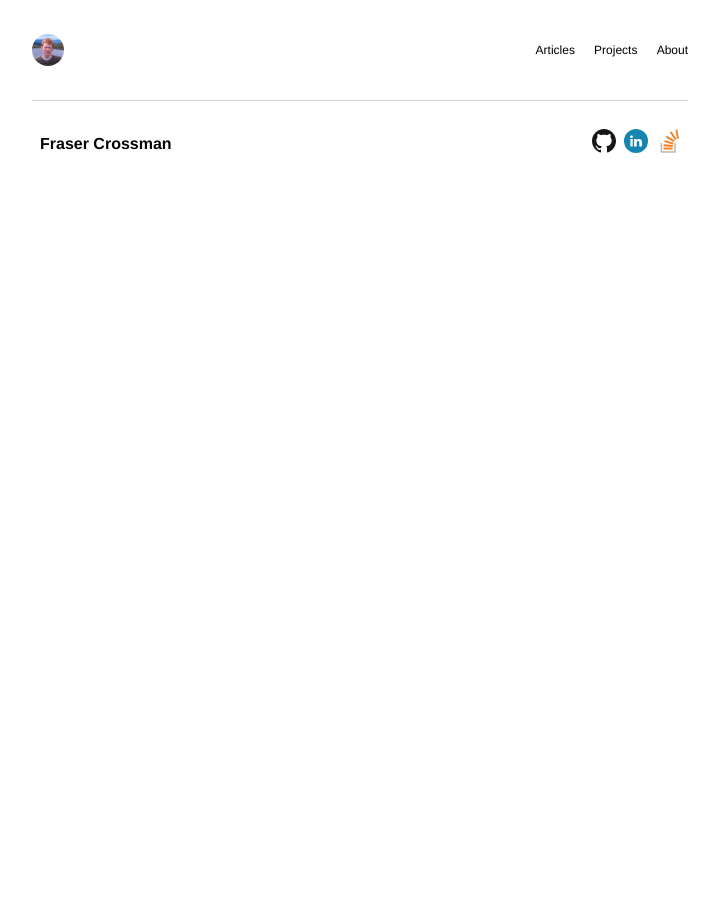
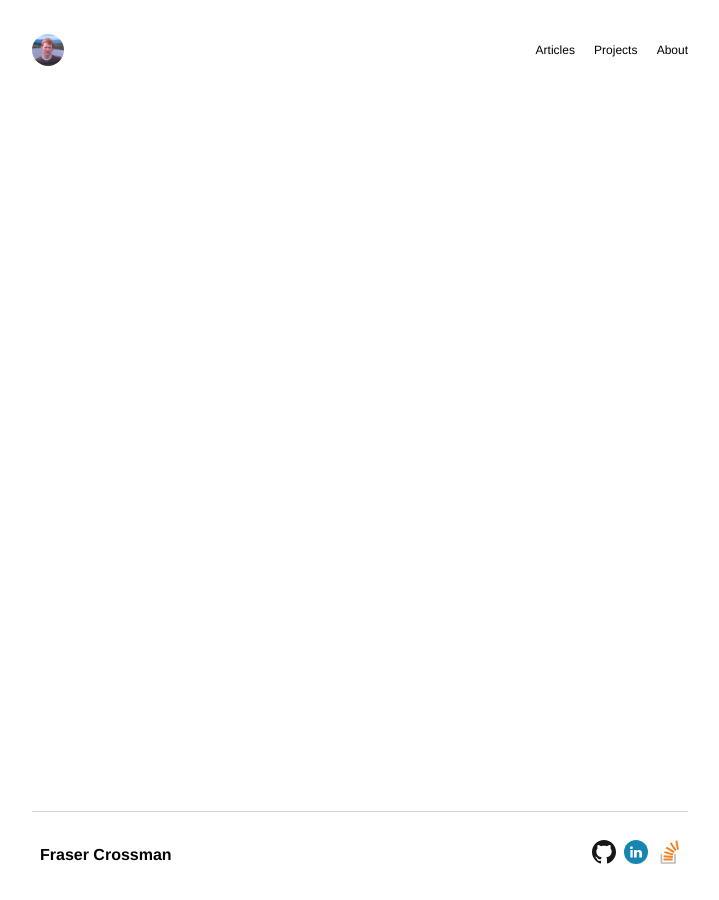
Before and after one commit to frasercrossman/frasercrossman.github.io, a Jekyll site: the page built from index.html, in a window 1280 px wide. Shown: the whole page, without its empty margins (280-999 px from the left). Built offline with Jekyll 4.4.1, drawn with Linux system fonts in a browser that asks for light colours.

Commit message:
Added sass partials for content and header

```diff
--- a/_sass/content.scss
+++ b/_sass/content.scss
@@ -1,6 +1,11 @@
 /* ------------------------------------------------------------------------------------------- */
 /* main content */
 div.content {
+  flex: 1 0 0; /* expand to fill space */
+  box-flex: 1 0 0;
+  -ms-flex: 1 0 0;
+  -webkit-flex: 1 0 0;
+
   background: white;
   margin-top: 0;
   margin-bottom: 0;
--- a/_sass/header.scss
+++ b/_sass/header.scss
@@ -1,5 +1,10 @@
 /* header */
 header {
+  flex: 0 0 auto; /* expand to fill space */
+  box-flex: 0 0 auto;
+  -ms-flex: 0 0 auto;
+  -webkit-flex: 0 0 auto;
+
   display: flex;
   justify-content: space-between;
   height: 100px;
```
